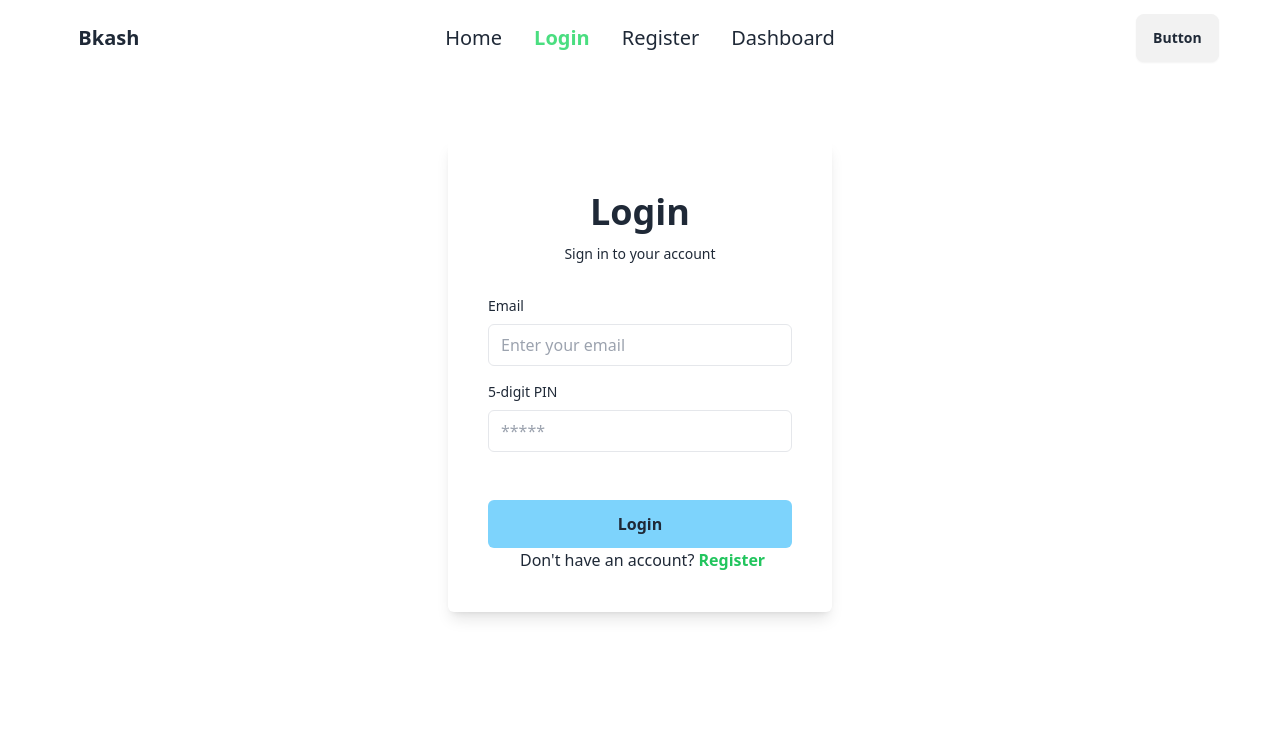
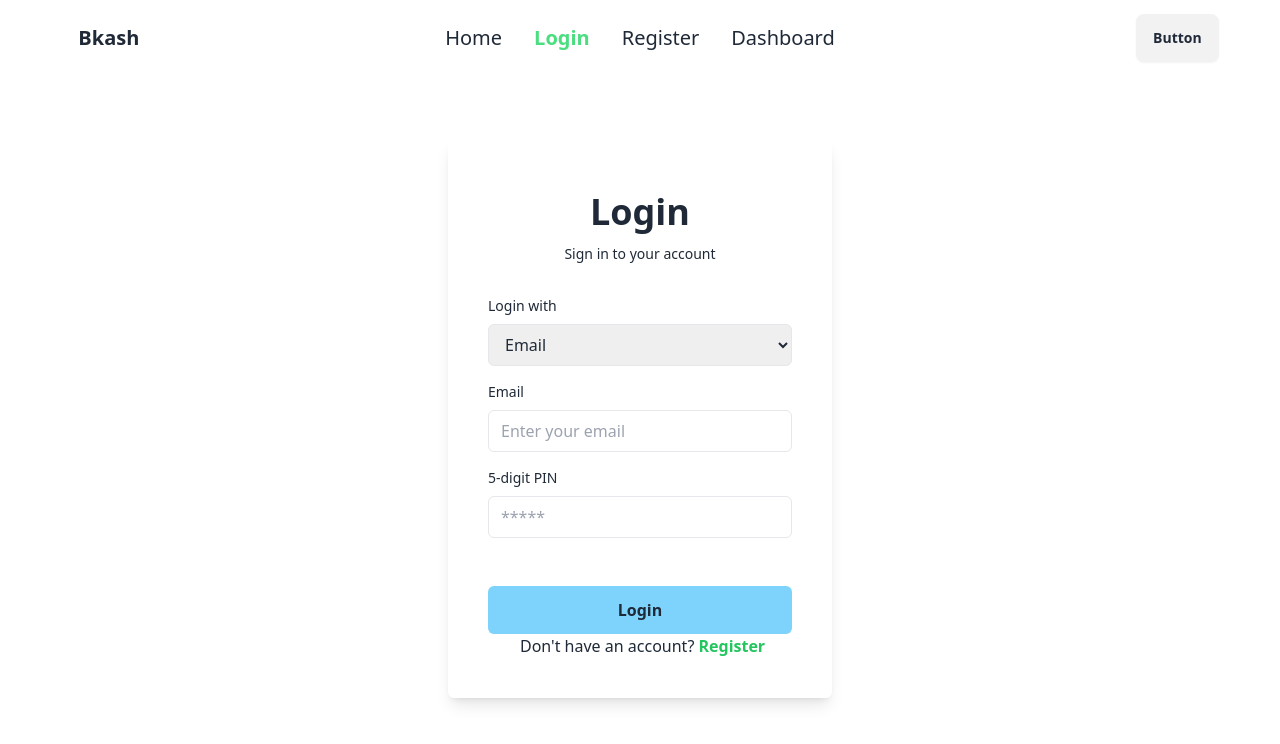
Before and after one commit to Nazrul144/job-task-client, a React (Vite) app: page /login in a window 1280 px wide. Shown: the top 744 px of the page. Built offline with nearby package versions, Linux system fonts and the light colour scheme.

Commit message:
react hot toast added

```diff
--- a/package.json
+++ b/package.json
@@ -15,6 +15,7 @@
     "match-sorter": "^6.3.4",
     "react": "^18.3.1",
     "react-dom": "^18.3.1",
+    "react-hot-toast": "^2.4.1",
     "react-icons": "^5.2.1",
     "sort-by": "^1.2.0",
     "sweetalert2": "^11.12.2"
--- a/src/main.jsx
+++ b/src/main.jsx
@@ -1,6 +1,7 @@
 import React from 'react'
 import ReactDOM from 'react-dom/client'
 import './index.css'
+import toast, { Toaster } from 'react-hot-toast';
 
 import {
   RouterProvider,
@@ -13,6 +14,7 @@ ReactDOM.createRoot(document.getElementById('root')).render(
   <React.StrictMode>
      <div className='lg:w-11/12 mx-auto'>
      <RouterProvider router={router} />
+     <Toaster />
      </div>
   </React.StrictMode>,
 )
--- a/src/pages/Login.jsx
+++ b/src/pages/Login.jsx
@@ -1,9 +1,12 @@
 import React, { useState } from 'react';
 import axios from 'axios';
 import { Link } from 'react-router-dom';
+import toast from 'react-hot-toast';
 
 const Login = () => {
+  const [method, setMethod] = useState('email');
   const [email, setEmail] = useState('');
+  const [phone, setPhone] = useState('');
   const [pin, setPin] = useState('');
   const [message, setMessage] = useState('');
 
@@ -11,7 +14,7 @@ const Login = () => {
     event.preventDefault();
 
     const loginData = {
-      email,
+      ...(method === 'email' ? { email } : { phone }),
       pin,
     };
 
@@ -20,6 +23,7 @@ const Login = () => {
       setMessage(response.data.message);
       // Store the JWT token in local storage or context
       localStorage.setItem('token', response.data.token);
+      toast.success('logged in successfully!')
     } catch (error) {
       setMessage(error.response.data.message);
     }
@@ -35,6 +39,18 @@ const Login = () => {
         <form onSubmit={handleSubmit} className="space-y-12">
           <div className="space-y-4">
             <div>
+              <label className="block mb-2 text-sm">Login with</label>
+              <select
+                value={method}
+                onChange={(e) => setMethod(e.target.value)}
+                className="w-full px-3 py-2 border rounded-md dark:border-gray-300 dark:bg-gray-50 dark:text-gray-800"
+              >
+                <option value="email">Email</option>
+                <option value="phone">Phone</option>
+              </select>
+            </div>
+            {method === 'email' ? (
+              <div>
                 <label htmlFor="email" className="block mb-2 text-sm">Email</label>
                 <input
                   type="email"
@@ -47,6 +63,21 @@ const Login = () => {
                   required
                 />
               </div>
+            ) : (
+              <div>
+                <label htmlFor="phone" className="block mb-2 text-sm">Phone Number</label>
+                <input
+                  type="tel"
+                  name="phone"
+                  id="phone"
+                  value={phone}
+                  onChange={(e) => setPhone(e.target.value)}
+                  placeholder="Enter your phone number"
+                  className="w-full px-3 py-2 border rounded-md dark:border-gray-300 dark:bg-gray-50 dark:text-gray-800"
+                  required
+                />
+              </div>
+            )}
             <div>
               <label htmlFor="pin" className="block mb-2 text-sm">5-digit PIN</label>
               <input
@@ -60,7 +91,6 @@ const Login = () => {
                 required
               />
             </div>
-
           </div>
           <div className="space-y-2">
             <div>
```
Also changed, not shown: 1 other file (tests, documents, lock files or other folders). Lines whose indentation alone changed are shown as unchanged.
